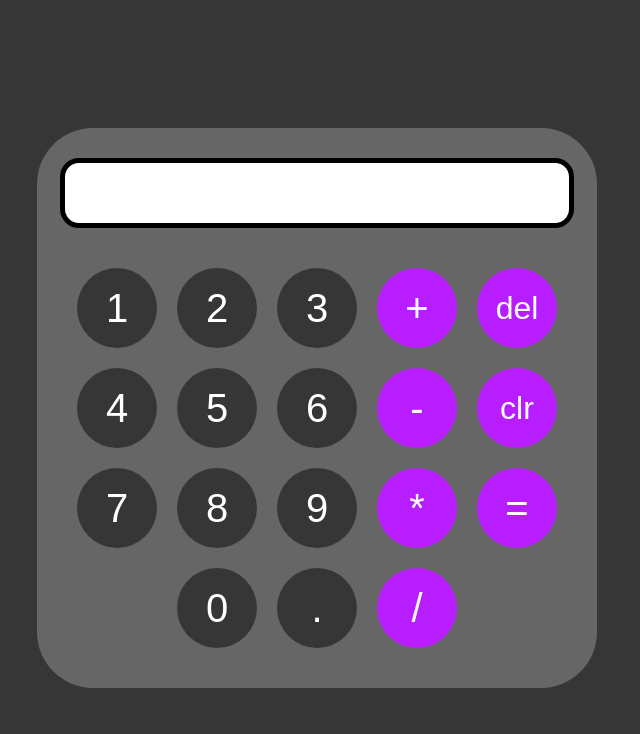
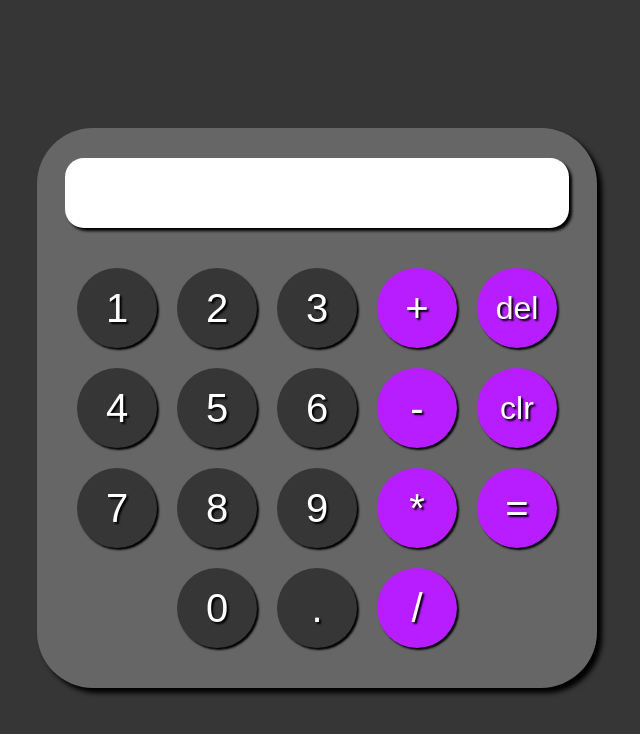
Before and after one commit to connerng/calculator, a website: page index.html in a window 1280 px wide. Shown: the whole page, without its empty margins (323-963 px from the left). Drawn offline with Linux system fonts and the light colour scheme.

Commit message:
Added shadows

```diff
--- a/styles.css
+++ b/styles.css
@@ -19,22 +19,22 @@ body {
     flex-direction: column;
     align-items: center;
     justify-content: left;
+    box-shadow: 5px 5px 5px black;
 }
 
 /* Answer field */
 #ans-display {
     background-color: white;
     width: 500px;
-    height: 100px;
+    height: 150px;
     border-radius:0.5cm;
     text-align: right;
     text-orientation: center;
     font-family:Arial, Helvetica, sans-serif;
     font-size:1cm;
     font-weight: bold;
-    border-width: 5px;
-    border-color: black;
-    border-style: solid;
+    border: none;
+    box-shadow: 3px 3px 3px black
 }
 
 #buttonframe {
@@ -54,6 +54,8 @@ body {
     font-size:250%;
     border: none;
     cursor: pointer;
+    box-shadow: 2px 2px 2px black;
+    text-shadow: 2px 2px 2px black;
 }
 
 .number:hover {
@@ -75,6 +77,8 @@ body {
     font-size:200%;
     border: none;
     cursor: pointer;
+    box-shadow: 2px 2px 2px black;
+    text-shadow: 2px 2px 2px black;
 }
 
 .txt:hover {
@@ -96,6 +100,8 @@ body {
     font-size:250%;
     border: none;
     cursor: pointer;
+    box-shadow: 2px 2px 2px black;
+    text-shadow: 2px 2px 2px black;
 }
 
 .operator:hover {
```
